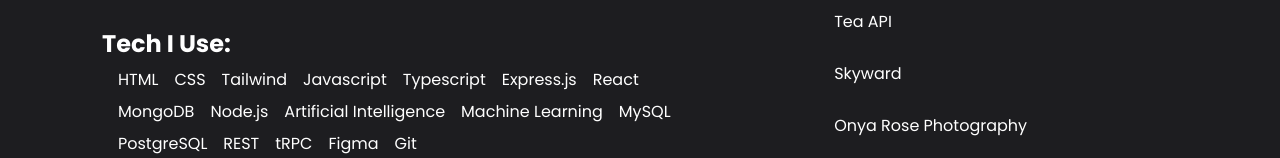
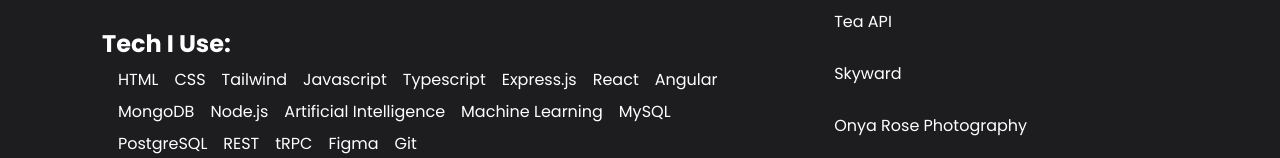
Before and after one commit to boonaki/portfolioV3, a Next.js app: page / in a window 1280 px wide. Shown: the part 362-520 px from the top of the page. Built offline with nearby package versions, Linux system fonts and the light colour scheme.

Commit message:
added skills

```diff
--- a/src/pages/index.js
+++ b/src/pages/index.js
@@ -43,6 +43,7 @@
                         <span className="mx-2 my-1">Typescript</span>
                         <span className="mx-2 my-1">Express.js</span>
                         <span className="mx-2 my-1">React</span>
+                        <span className="mx-2 my-1">Angular</span>
                         <span className="mx-2 my-1">MongoDB</span>
                         <span className="mx-2 my-1">Node.js</span>
                         <span className="mx-2 my-1">Artificial Intelligence</span>
--- a/src/pages/nasa/index.jsx
+++ b/src/pages/nasa/index.jsx
@@ -30,7 +30,6 @@
                   <span className="mx-2 my-1">Javascript</span>
                   <span className="mx-2 my-1">Typescript</span>
                   <span className="mx-2 my-1">Express.js</span>
-                  <span className="mx-2 my-1">React</span>
                   <span className="mx-2 my-1">MongoDB</span>
                   <span className="mx-2 my-1">Node.js</span>
                </div>
--- a/src/pages/progressio/index.jsx
+++ b/src/pages/progressio/index.jsx
@@ -27,7 +27,6 @@
                      <span className="mx-2 my-1">Tailwind</span>
                      <span className="mx-2 my-1">Javascript</span>
                      <span className="mx-2 my-1">Express.js</span>
-                     <span className="mx-2 my-1">React</span>
                      <span className="mx-2 my-1">MongoDB</span>
                      <span className="mx-2 my-1">Node.js</span>
                      <span className="mx-2 my-1">Cloudinary</span>
```
